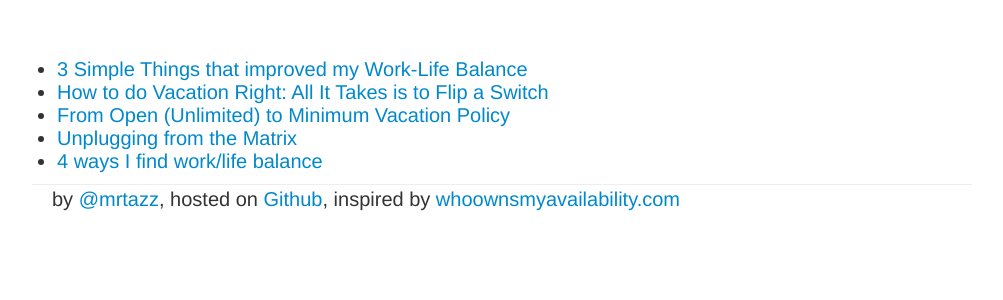
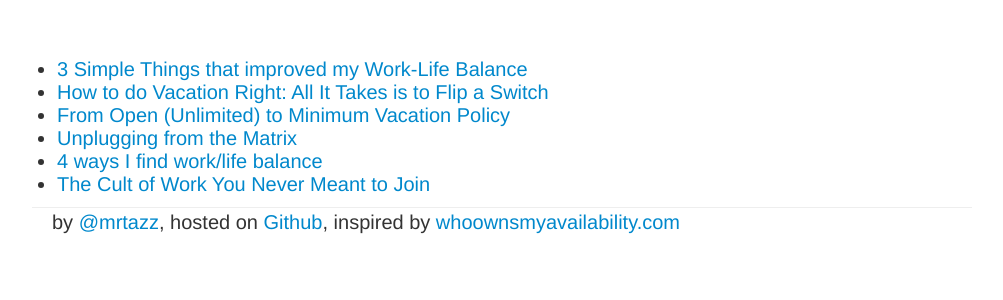
Before and after one commit to mrtazz/whoownsmyworklifebalance.com, a Jekyll site: the page built from links.html, in a window 1280 px wide. Shown: the top 300 px of the page, without its empty margins (138-1141 px from the left). Built offline with Jekyll 4.4.1, drawn with Linux system fonts in a browser that asks for light colours; comment, search, counter and statistics services are not loaded.

Commit message:
add post about work cult

```diff
--- a/_data/links.yml
+++ b/_data/links.yml
@@ -8,3 +8,5 @@
   url: http://blog.jonliv.es/blog/2014/06/02/unplugging-from-the-matrix/
 - title: 4 ways I find work/life balance
   url: http://victoriamcginley.com/2015/04/22/how-i-find-work-life-balance
+- title: The Cult of Work You Never Meant to Join
+  url: https://medium.com/digital-nomad-stories/the-cult-of-work-you-never-meant-to-join-cd965fb9ea1a
```
